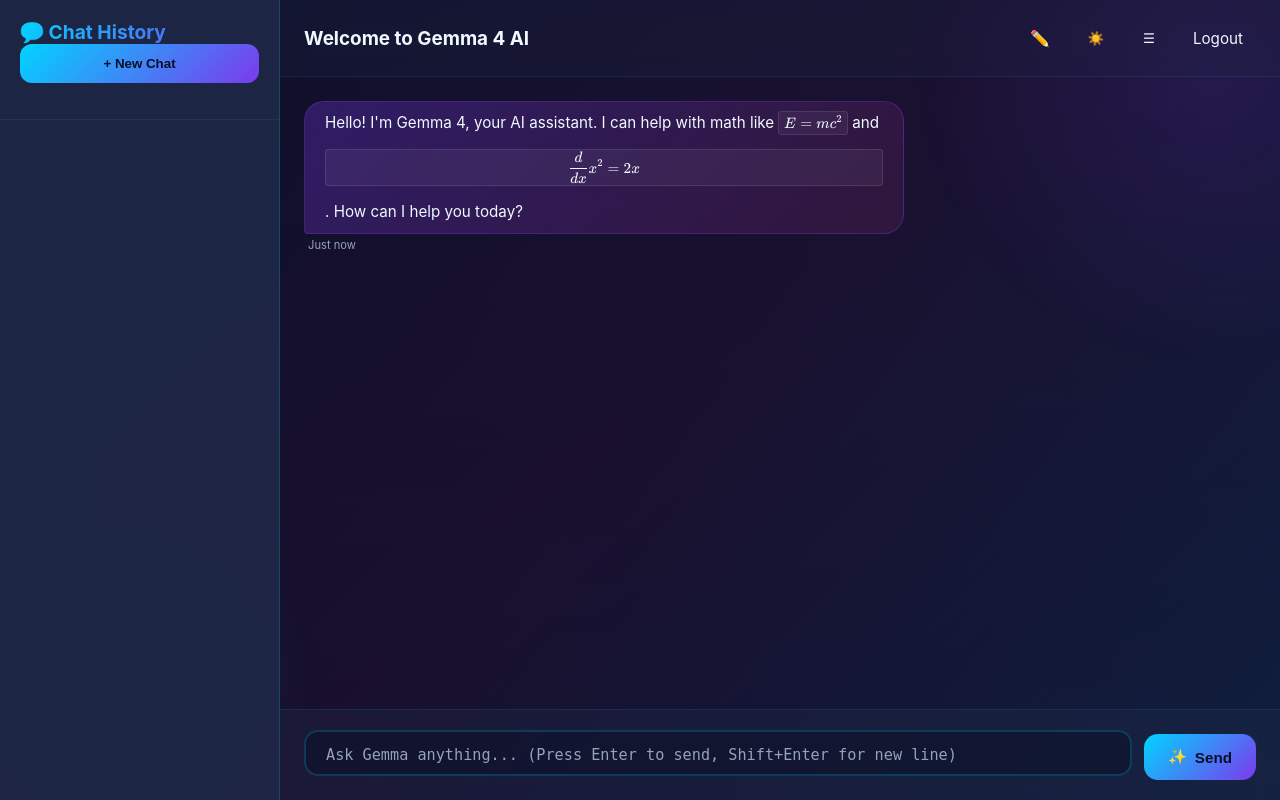
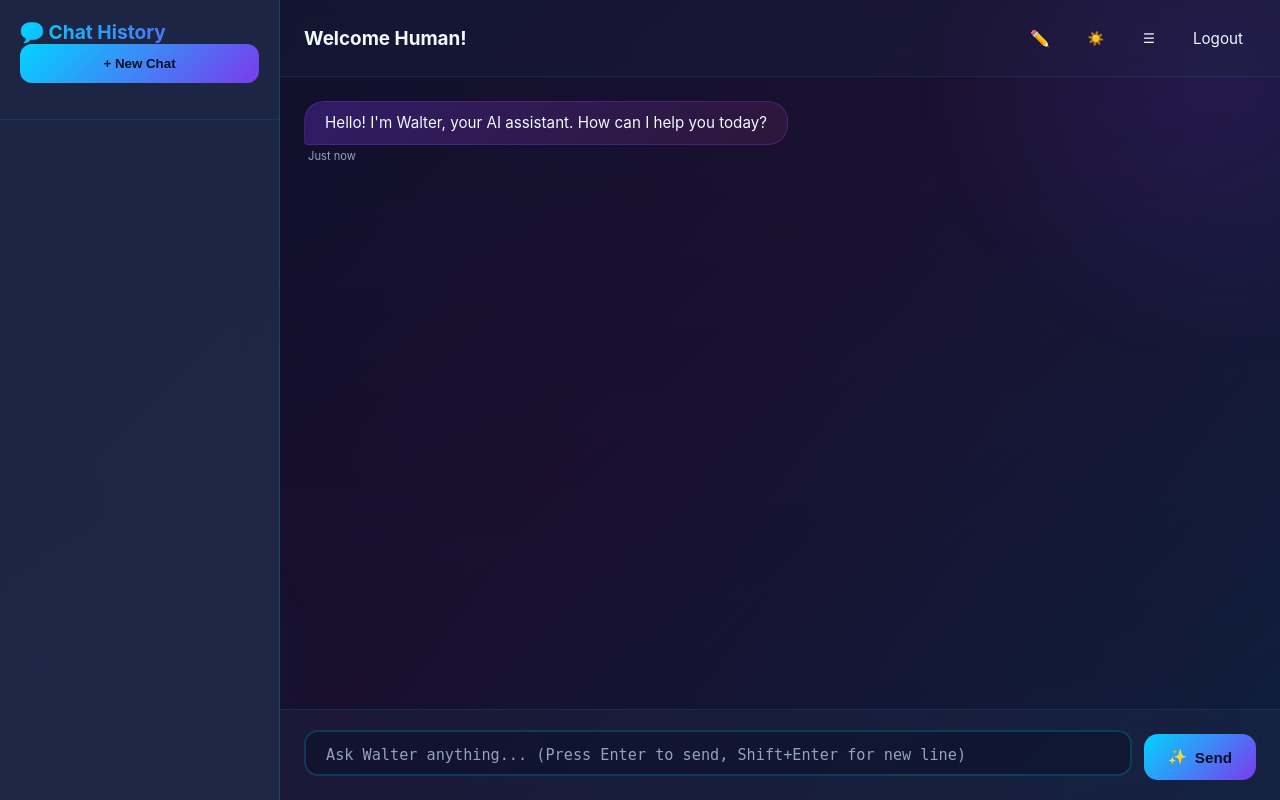
Before and after one commit to DBS-2009/Ollama, a Flask app: page / in a window 1280 px wide. Run offline with Flask 3, Linux system fonts and the light colour scheme.

Commit message:
11th Commit
(VSC did not allow me to sync changes to GitHub therfore all commits have been added in this upload)

```diff
--- a/chat_app/templates/index.html
+++ b/chat_app/templates/index.html
@@ -3,7 +3,7 @@
 <head>
     <meta charset="UTF-8">
     <meta name="viewport" content="width=device-width, initial-scale=1.0">
-    <title>Gemma 4 AI Chat</title>
+    <title>Chats with Walter</title>
     <style>
         :root {
             --bg-primary: #0a0e27;
@@ -853,7 +853,7 @@
             <div class="chat-header">
                 <div class="chat-title-wrapper">
                     <div class="chat-title-row">
-                        <div class="chat-title" id="chatTitle">Welcome to Gemma 4 AI</div>
+                        <div class="chat-title" id="chatTitle">Welcome Human!</div>
                         <button class="theme-toggle title-edit-trigger" onclick="startConversationTitleEdit()" title="Rename current chat">
                             ✏️
                         </button>
@@ -887,7 +887,7 @@
                     <div class="input-container">
                         <textarea
                             id="userInput"
-                            placeholder="Ask Gemma anything... (Press Enter to send, Shift+Enter for new line)"
+                            placeholder="Ask Walter anything... (Press Enter to send, Shift+Enter for new line)"
                             rows="1"
                             maxlength="5000"
                         ></textarea>
@@ -925,7 +925,7 @@
             applyTheme(savedTheme);
 
             // Set welcome message with formatting
-            const welcomeMessage = "Hello! I'm Gemma 4, your AI assistant. I can help with math like $E = mc^2$ and $$\\frac{d}{dx} x^2 = 2x$$. How can I help you today?";
+            const welcomeMessage = "Hello! I'm Walter, your AI assistant. How can I help you today?";
             document.getElementById('welcomeMessage').innerHTML = formatMessageContent('ai', welcomeMessage);
         });
 
@@ -1053,7 +1053,7 @@
             document.getElementById('chatTitle').textContent = 'New Chat';
             document.getElementById('chatbox').innerHTML = `
                 <div class="message ai">
-                    <div class="message-bubble">${formatMessageContent('ai', "Hello! I'm Gemma 4, your AI assistant. I can help with math like $E = mc^2$ and $$\\frac{d}{dx} x^2 = 2x$$. How can I help you today?")}</div>
+                    <div class="message-bubble">${formatMessageContent('ai', "Hello! I'm Walter, your AI assistant. I can help with math like $E = mc^2$ and $$\\frac{d}{dx} x^2 = 2x$$. How can I help you today?")}</div>
                     <div class="message-timestamp">Just now</div>
                 </div>
             `;
@@ -1212,7 +1212,7 @@
             const chatbox = document.getElementById('chatbox');
             const thinkingDiv = document.createElement('div');
             thinkingDiv.className = 'thinking';
-            thinkingDiv.textContent = 'Gemma is thinking...';
+            thinkingDiv.textContent = 'Walter is thinking...';
             chatbox.appendChild(thinkingDiv);
             chatbox.scrollTop = chatbox.scrollHeight;
             return thinkingDiv;
@@ -1237,10 +1237,10 @@
                 if (response.ok) {
                     if (currentConversationId === conversationId) {
                         currentConversationId = null;
-                        document.getElementById('chatTitle').textContent = 'Welcome to Gemma 4 AI';
+                        document.getElementById('chatTitle').textContent = 'Welcome Human!';
                         document.getElementById('chatbox').innerHTML = `
                             <div class="message ai">
-                                <div class="message-bubble">${formatMessageContent('ai', "Hello! I'm Gemma 4, your AI assistant. I can help with math like $E = mc^2$ and $$\\frac{d}{dx} x^2 = 2x$$. How can I help you today?")}</div>
+                                <div class="message-bubble">${formatMessageContent('ai', "Hello! I'm Walter, your AI assistant. How can I help you today?")}</div>
                                 <div class="message-timestamp">Just now</div>
                             </div>
                         `;
@@ -1516,10 +1516,19 @@
             };
 
             lines.forEach(line => {
+                const headingMatch = line.match(/^\s*#{1,6}\s+(.+)$/);
+                const hrMatch = line.match(/^\s*([-_*])(?:\s*\1){2,}\s*$/);
                 const ulMatch = line.match(/^\s*[-+*]\s+(.*)$/);
                 const olMatch = line.match(/^\s*\d+\.\s+(.*)$/);
 
-                if (ulMatch) {
+                if (headingMatch) {
+                    closeList();
+                    const level = Math.min(6, line.trim().split(' ')[0].length);
+                    parsedLines.push(`<h${level}>${headingMatch[1].trim()}</h${level}>`);
+                } else if (hrMatch) {
+                    closeList();
+                    parsedLines.push('<hr>');
+                } else if (ulMatch) {
                     if (inListType !== 'ul') {
                         closeList();
                         inListType = 'ul';
@@ -1556,7 +1565,7 @@
             }
 
             return blocks.map(block => {
-                if (/^<(ul|ol|pre|div|table)>/.test(block)) {
+                if (/^<(ul|ol|pre|div|table|h[1-6]|hr)(\s|>)/.test(block)) {
                     return block;
                 }
                 return `<p>${block.replace(/\n/g, '<br>')}</p>`;
--- a/chat_app/templates/login.html
+++ b/chat_app/templates/login.html
@@ -313,7 +313,7 @@
 <body>
 
 <div class="container">
-    <h1>✨ Gemma 4 AI ✨</h1>
+    <h1>✨ Chats with Walter ✨</h1>
 
     <div class="auth-box">
         <!-- Login Form -->
```
Also changed, not shown: chat_app/app1.py (+14 -2 lines), chat_app/render.yaml (added, +25 -0 lines), chat_app/requirements.txt (added, +8 -0 lines), chat_app/chat_users.db, 5 other files.
